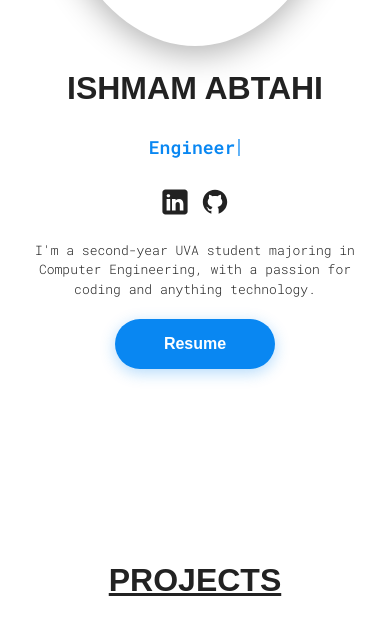
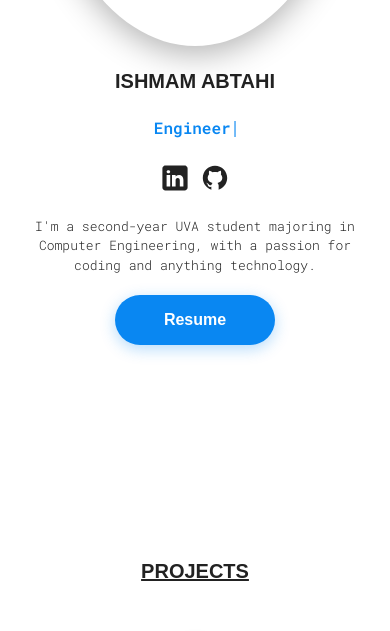
Before and after one commit to IshdoesCoding/Ishmam_Abtahi-Portfolio, a React (Vite) app: page / in a window 390 px wide. Shown: the part 597-1228 px from the top of the page. Built offline with nearby package versions, Linux system fonts and the light colour scheme; a web font is replaced by a local one.

Commit message:
Updated HeroStyles.module.css

```diff
--- a/src/sections/Hero/HeroStyles.module.css
+++ b/src/sections/Hero/HeroStyles.module.css
@@ -1,15 +1,19 @@
 .container{
     display: flex;
     flex-direction: column;
-    display: center;
+    justify-content: center;
+    align-items: center;
     gap: 20px;
     text-align: center;
-    height: 100dvh;
-    min-height: 500px;
+    min-height: 100vh;
+    padding: 40px 20px;
     margin-bottom: 60px;
+    box-sizing: border-box;
 
     .hero{
+        width: 100%;
         max-width: 320px;
+        height: auto;
         border-radius: 50%;
         box-shadow: 0 8px 32px rgba(0, 0, 0, 0.3);
         transition: transform 300ms ease-in-out;
@@ -162,21 +166,23 @@
 
 @media (max-width: 768px) {
     .container {
-        padding: 20px 15px;
+        padding: 30px 20px;
         margin-bottom: 40px;
+        min-height: auto;
     }
 
     .hero {
-        max-width: 250px;
+        max-width: 220px;
     }
 
     .animatedTextContainer {
-        font-size: 20px;
+        font-size: 18px;
     }
 
     .description {
         font-size: 14px;
-        max-width: 95%;
+        max-width: 100%;
+        padding: 0 10px;
         white-space: normal;
     }
 
@@ -185,23 +191,43 @@
         height: 45px;
         font-size: 14px;
     }
+
+    h1 {
+        font-size: 24px;
+    }
 }
 
 @media (max-width: 480px) {
+    .container {
+        padding: 20px 15px;
+    }
+
     .hero {
-        max-width: 200px;
+        max-width: 180px;
     }
 
     .animatedTextContainer {
-        font-size: 18px;
+        font-size: 16px;
+        min-height: 30px;
     }
 
     .description {
         font-size: 13px;
+        padding: 0 5px;
     }
 
     span a img {
         width: 25px;
+    }
+
+    button {
+        width: 130px;
+        height: 42px;
+        font-size: 13px;
+    }
+
+    h1 {
+        font-size: 20px;
     }
 }
 
```
